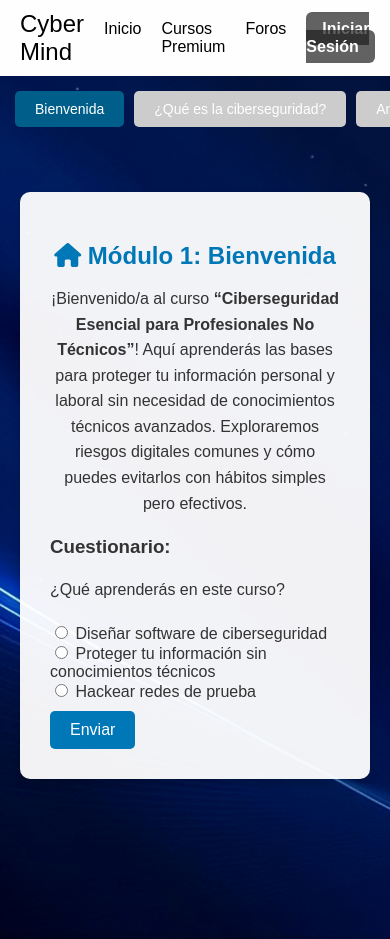
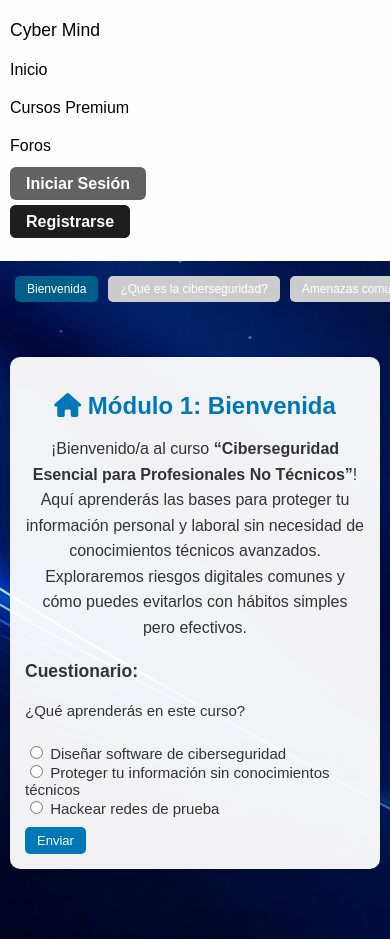
Before and after one commit to yhojan-yauli/Dise-o-CyberMind, a PHP site: page /Curso1/Curso1.html in a window 390 px wide. Run offline with PHP 8.4, Linux system fonts and the light colour scheme.

Commit message:
responsivo

```diff
--- a/home/Curso1/Curso1.css
+++ b/home/Curso1/Curso1.css
@@ -1,3 +1,4 @@
+/* === ESTILOS GENERALES (ya tenías) === */
 body, html {
     font-family: 'Arial', sans-serif;
     margin: 0;
@@ -26,6 +27,7 @@ header {
     justify-content: space-between;
     align-items: center;
     padding: 0 20px;
+    flex-wrap: wrap;
 }
 
 .navbar-brand a {
@@ -39,6 +41,7 @@ header {
     display: flex;
     margin: 0;
     padding: 0;
+    flex-wrap: wrap;
 }
 
 .nav-item {
@@ -54,29 +57,28 @@ header {
     text-decoration: underline;
 }
 
-.btn-login {
+.btn-login,
+.btn-register {
     padding: 6px 14px;
-    border: 2px solid rgba(30, 30, 30, 0.01);
     border-radius: 6px;
-    background-color: rgba(30, 30, 30, 0.69);
-    color: #FFFFFF;
     font-weight: bold;
     transition: all 0.3s ease;
 }
 
+.btn-login {
+    border: 2px solid rgba(30, 30, 30, 0.01);
+    background-color: rgba(30, 30, 30, 0.69);
+    color: #fff;
+}
+
 .btn-login:hover {
     background-color: rgba(53, 53, 53, 0.69);
-    color: white;
 }
 
 .btn-register {
-    padding: 6px 14px;
     border: 2px solid #1E1E1E;
-    border-radius: 6px;
     background-color: rgba(30, 30, 30, 1);
     color: white;
-    font-weight: bold;
-    transition: all 0.3s ease;
 }
 
 .btn-register:hover {
@@ -190,3 +192,72 @@ header {
     border: 1px solid #ddd;
     text-align: center;
 }
+
+@media (max-width: 768px) {
+    .navbar {
+        flex-direction: column;
+        align-items: flex-start;
+        padding: 10px;
+    }
+
+    .navbar-nav {
+        flex-direction: column;
+        width: 100%;
+        margin-top: 10px;
+    }
+
+    .nav-item {
+        margin: 10px 0;
+    }
+
+    .course-module {
+        padding: 20px;
+        max-height: none;
+    }
+
+    .nav-btn {
+        font-size: 13px;
+        padding: 8px 16px;
+    }
+
+    .submit-btn, .next-btn {
+        font-size: 14px;
+        padding: 8px 16px;
+    }
+
+    .quiz {
+        font-size: 15px;
+    }
+
+    .navbar-brand a {
+        font-size: 1.3em;
+    }
+}
+
+@media (max-width: 480px) {
+    .course-content {
+        padding: 10px;
+    }
+
+    .course-module {
+        padding: 15px;
+    }
+
+    .nav-btn {
+        font-size: 12px;
+        padding: 6px 12px;
+    }
+
+    .submit-btn, .next-btn {
+        font-size: 13px;
+        padding: 6px 12px;
+    }
+
+    .navbar-brand a {
+        font-size: 1.1em;
+    }
+
+    .navbar-nav {
+        align-items: flex-start;
+    }
+}
```
Also changed, not shown: home/Curso2/Curso2.css (+80 -9 lines), home/Curso3/Curso3.css (+69 -0 lines), home/Curso4/Curso4.css (+69 -0 lines), home/index.css (+67 -10 lines), home/login/login.css (+32 -0 lines), home/resgistro/registro.css (+28 -0 lines).
